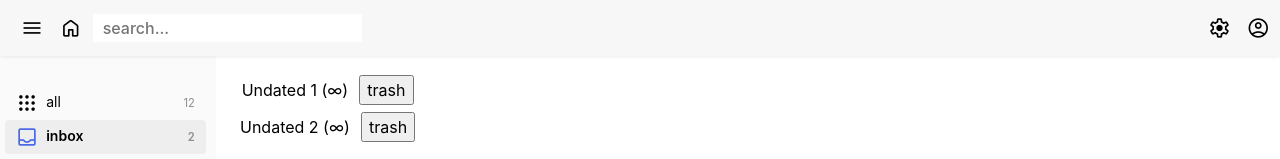
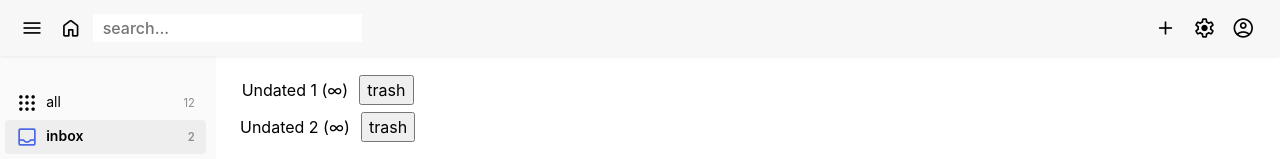
Before and after one commit to Team-Rocket-Mellow/mellow, a React (Vite) app: page / in a window 1280 px wide. Shown: the top 159 px of the page. Built offline with nearby package versions, Linux system fonts and the light colour scheme.

Commit message:
temporarily pausing work on modal

```diff
--- a/client/components/TopMenu/TopMenu.css
+++ b/client/components/TopMenu/TopMenu.css
@@ -10,6 +10,7 @@
    color: var(--black);
    filter: drop-shadow(0px 0px 2px rgba(0, 0, 0, 0.1));
    padding-left: 15px;
+   padding-right: 15px;
 }
 
 #NavBar i {
--- a/client/components/TopMenu/TopMenu.tsx
+++ b/client/components/TopMenu/TopMenu.tsx
@@ -17,6 +17,7 @@ function TopMenu() {
         value={text}
         onChange={e => setText(e.target.value)}
       />
+      <i className="material-symbols-rounded">add</i>
       <i className="material-symbols-rounded">settings</i>
       <i className="material-symbols-rounded">account_circle</i>
     </header>
--- a/client/components/modal/Modal.tsx
+++ b/client/components/modal/Modal.tsx
@@ -49,13 +49,13 @@ function Modal() {
     })
   }, [])
 
-  return isOpen
+  return true
     ? (
-      <div>
+      <dialog open={isOpen}>
         <input type="date" value="" onChange={e => setDue(e.target.value)} />
         <input value={input} onChange={e => setInput(e.target.value)} autoFocus />
         <button onClick={submit}>add</button>
-      </div>
+      </dialog>
     )
     : null
 }
```
